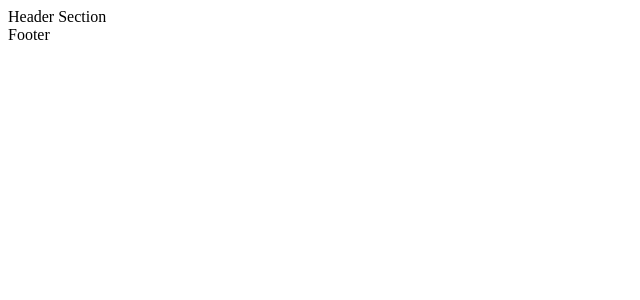
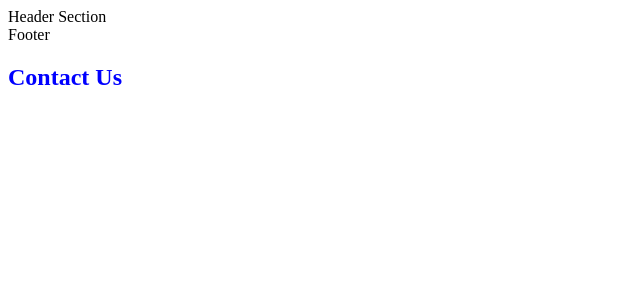
Before and after one commit to yusufroqib/cohorts-four, a React (Vite) app: page / in a window 1280 px wide. Shown: the top 300 px of the page, without its empty margins (0-640 px from the left). Built offline with nearby package versions, Linux system fonts and the light colour scheme.

Commit message:
Contact Section

```diff
--- a/src/App.jsx
+++ b/src/App.jsx
@@ -1,3 +1,4 @@
+import Contact from "./Contact"
 import Footer from "./components/Footer"
 import Header from "./components/Header"
 
@@ -8,6 +9,7 @@ function App() {
     <>
     <Header/>
     <Footer/>
+    <Contact/>
 
     </>
   )
--- /dev/null
+++ b/src/Contact.jsx
@@ -0,0 +1,13 @@
+import React from 'react'
+
+const Contact = () => {
+  return (
+    <div>
+      <div>
+        <h2 style={{color: "blue"}}>Contact Us</h2>
+      </div>
+    </div>
+  )
+}
+
+export default Contact
```
